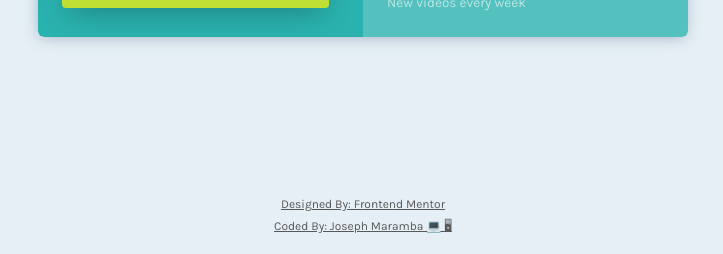
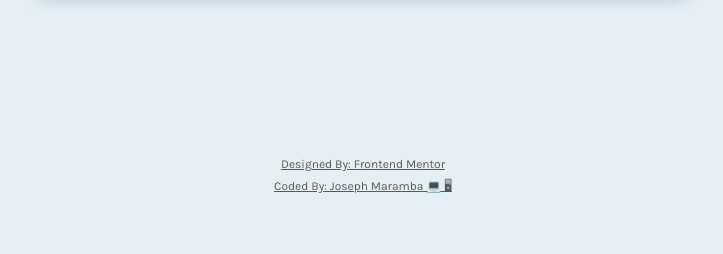
Before and after one commit to mamba-dev-KE/single-price-grid-component, a plain HTML site: page index.html in a window 1280 px wide. Shown: the part 563-817 px from the top of the page, without its empty margins (277-1000 px from the left). Drawn offline with Linux system fonts and the light colour scheme.

Commit message:
changes to display

```diff
--- a/css/styles.css
+++ b/css/styles.css
@@ -22,7 +22,7 @@ body {
 }
 
 main {
-	min-height: 100vh;
+	min-height: 90vh;
 	display: grid;
 	place-items: center;
 }
@@ -157,7 +157,6 @@ main {
 
 .attribution {
 	text-align: center;
-	margin-top: -2.5em;
 	padding-bottom: 1em;
 }
 
```
